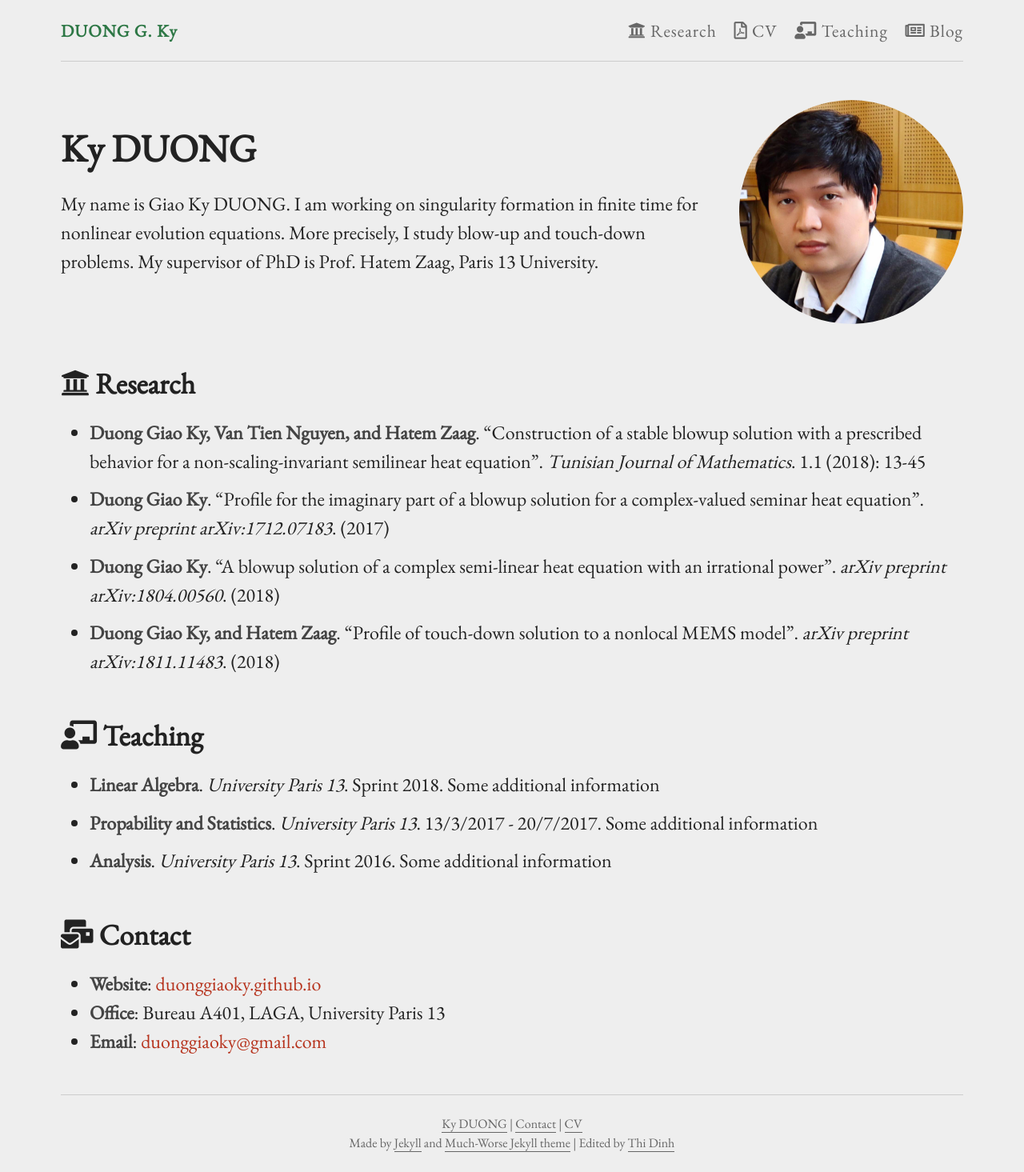
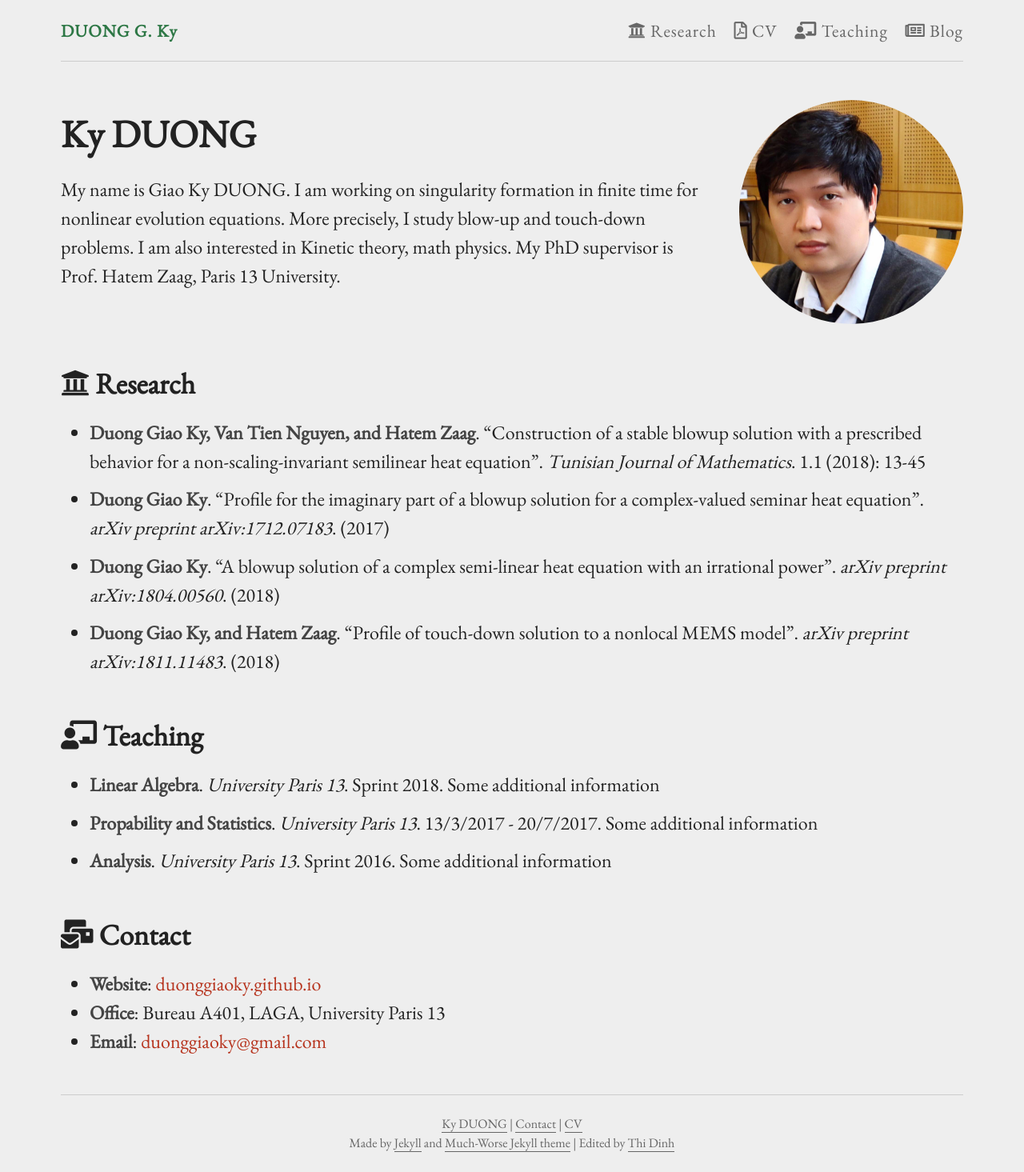
Before and after one commit to duonggiaoky/duonggiaoky.github.io, a Jekyll site: the page built from index.md, in a window 1280 px wide. Shown: the whole page at 80% size. Built offline with Jekyll 4.4.1, drawn with Linux system fonts in a browser that asks for light colours.

Commit message:
changes information,

```diff
--- a/index.md
+++ b/index.md
@@ -8,7 +8,7 @@ permalink: /
   <div class="info">
     <h1>{{ site.author.name }}</h1>
     <p>
-   My name is Giao Ky DUONG.  I am  working on   singularity formation in finite time for  nonlinear   evolution equations. More precisely, I study   blow-up and touch-down problems.  My supervisor of PhD is Prof. Hatem Zaag, Paris 13 University.
+   My name is Giao Ky DUONG.  I am  working on   singularity formation in finite time for  nonlinear   evolution equations. More precisely, I study   blow-up and touch-down problems.  I am also interested in Kinetic theory, math physics. My PhD supervisor  is Prof. Hatem Zaag, Paris 13 University.
     </p>
   </div>
   <div class="captioned-img">
```
